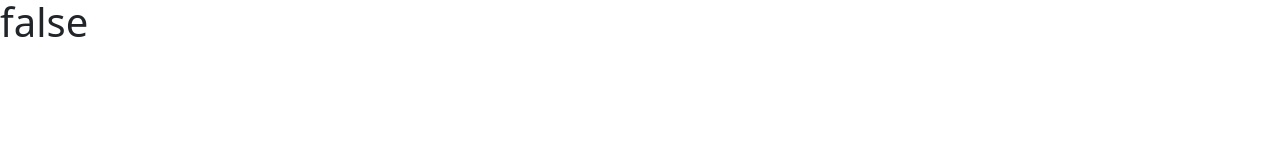
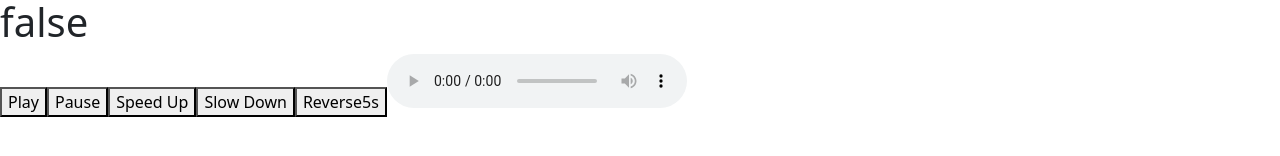
Before and after one commit to Clevis-254/game, a React (Vite) app: page /play in a window 1280 px wide. Shown: the part 150-306 px from the top of the page. Built offline with nearby package versions, Linux system fonts and the light colour scheme; no server answers.

Commit message:
the game can now send things to the console. Actually fixed the bug with inputs not appearing till the next one. Implemented audio controls to play just the intro sound file. Pause/play, speedup/down, rewind x seconds. Temp buttons for testing too

```diff
--- /dev/null
+++ b/src/Audio/Narration/transcripts.jsx
@@ -0,0 +1,6 @@
+let transcripts = {
+    "intro" : "In toxic ronan...",
+    "example2" : "example 2 text"
+}
+
+export default transcripts
--- a/src/Console/Console.jsx
+++ b/src/Console/Console.jsx
@@ -1,11 +1,21 @@
-import {useState, useRef} from 'react'
+import {useState, useRef, useEffect, forwardRef, useImperativeHandle} from 'react'
 
 // NOTE : No game logic should be in this module.
 // Accessibility logic is fine (e.g rewind to last dialogue)
+// DESIGN NOTE : We fetch the entire console history every time we reload because this is a small game with few
+// users. If we were to scale up then it would be worth doing.
 
 // TODO : Make all API calls include the users ID when users are implemented
-export function Console({setGameStarted}) {
+export const Console = forwardRef(function Console({setGameStarted}, ref) {
 
+    // This allows us to externally add messages to the console.
+    useImperativeHandle(ref,() => {
+        return {
+        callPostToConsole: (message, speaker) => {
+            post_new_input(message,speaker)
+        }
+        }
+    })
     // TODO : If we are expected to actually deploy this then pull this from a file /
     //  dynamically find the base url
     // This base url for some reason is needed sometimes under contexts that
@@ -22,6 +32,7 @@ export function Console({setGameStarted}) {
     // State Var holding all client side console text
     const [consoleText, setConsoleText] = useState([])
 
+    // TODO : Potentially replace with useEffect (might not matter since its only changed once)
     // Used to check if the history has been loaded yet upon first visit
     const [historyLoaded, setHistoryLoaded] = useState(false)
 
@@ -45,26 +56,22 @@ export function Console({setGameStarted}) {
             clear_console_history()
         } else if (console_input_text === "start game"){
             printUserInput()
-            const consoleResponse = "Console : Starting game now..."
-            setConsoleText([...consoleText, consoleResponse])
+            const consoleResponse = "Starting game now..."
+            setConsoleText([...consoleText, `Console : ${consoleResponse}`])
             setGameStarted(true)
-            post_new_input(consoleResponse)
-
-
-
-            // TODO : VV Continually update this as new commands arise VV
+            post_new_input(consoleResponse, "Console")
         } else if (console_input_text === "help"){
             printUserInput()
-            const outputList = ["Console : Here is a list of all current commands",
+            const outputList = ["Here is a list of all current commands",
                 "- 'start game' : Starts the game from the last saved point",
                 "- 'clear' : Clear the console history (does not affect the game)"]
             for (let i in outputList){
-                setConsoleText([...consoleText, outputList[i]])
-                post_new_input(outputList[i])
+                setConsoleText([...consoleText, `Console : ${outputList[i]}`])
+                post_new_input(outputList[i], "Console")
             }
-            fetchConsoleHistory()
-
         }
+        // Doesn't match any commands
+        // TODO : At this point path choosing should be implemented
         else {
             printUserInput()
         }
@@ -72,15 +79,14 @@ export function Console({setGameStarted}) {
         // Print the user input to console
         function printUserInput(){
             setConsoleText([...consoleText, ("User : " + console_input_text)])
-            post_new_input(console_input_text)
-            fetchConsoleHistory()
+            post_new_input(console_input_text, "User")
         }
     }
 
     // TODO : GET CONSOLE RESPONSE FROM THIS WHEN THE GAME ACTUALLY IS MADE
     //  (as in if we pick left then the response is what is left)
     // POST to db the new message
-    function post_new_input(message) {
+    function post_new_input(message, speaker) {
         fetch('/post_console_history', {
             method: "POST",
             headers: {
@@ -89,9 +95,10 @@ export function Console({setGameStarted}) {
             body: JSON.stringify({
                 MessageID: consoleText.length,
                 Message: message,
-                Speaker: "User"
+                Speaker: speaker
             })
         });
+        fetchConsoleHistory()
      }
 
     // POST to clear console history in the db
@@ -140,6 +147,4 @@ export function Console({setGameStarted}) {
             </div>
         </>
     )
-}
-
-export default Console;
+})
--- a/src/Game/GameLogic.jsx
+++ b/src/Game/GameLogic.jsx
@@ -1,19 +1,63 @@
-import {useState, useRef} from 'react'
+import {useState, useRef, useEffect} from 'react'
+import transcripts from "../Audio/Narration/transcripts.jsx";
 
-export function GameLogic({gameStarted, setGameStarted}) {
+export function GameLogic({gameStarted, setGameStarted, postTextToConsole}) {
 
-    console.log("GameLogic ran")
+    const [audioSpeed, setAudioSpeed] = useState(1)
+    const audioRef = useRef(null)
+    const audioPlay = () => {
+        if (audioRef.current) {
+            audioRef.current.play();
+        }
+    }
+    const audioPause = () => {
+        if (audioRef.current) {
+            audioRef.current.pause();
+        }
+    }
+    const audioSpeedUp = () => {
+        if (audioRef.current && audioRef.current.playbackRate < 3) {
+            audioRef.current.playbackRate += 0.5;
+        }
+    }
+    const audioSlowDown = () => {
+        if (audioRef.current) {
+            audioRef.current.playbackRate = Math.max(0.5, audioRef.current.playbackRate - 0.5);
+        }
 
-    // new Audio("./src/Audio/Game Sounds/hit.mp3").play().then(r => console.log("audio played"))
+    }
+    const audioRewind = (seconds) => {
+        if (audioRef.current) {
+            audioRef.current.currentTime = Math.max(0, audioRef.current.currentTime - seconds);
+        }
+    }
 
-    if (gameStarted === true){
-        new Audio("./src/Audio/Game Sounds/hit.mp3").play().then(r => console.log("audio played"))
+    const audioSourceURL = "./src/Audio/Narration/Intro.mp3"
+
+    // When gameStarted is updated (from running "start game" in the console) this is run
+    useEffect(() => {
+        if(gameStarted === true){
+            postTextToConsole("hello", "Joe")
+            // startGame()
+            // setGameConsoleText("AHHHH WE GOT IT FROM useeffect")
+        }}, [gameStarted])
+
+    function startGame(){
+        // console.log("stargame RAN")
+        // setGameConsoleText("Console : AHHHH WE GOT IT FROM startgame")
     }
+
     return(
-    <>
-        <h1>{gameStarted.toString()}</h1>
-    </>
+        <>
+            <h1>{gameStarted.toString()}</h1>
+            <button onClick={audioPlay}>Play</button>
+            <button onClick={audioPause}>Pause</button>
+            <button onClick={audioSpeedUp}>Speed Up</button>
+            <button onClick={audioSlowDown}>Slow Down</button>
+            <button onClick={() => audioRewind(5)}>Reverse5s</button>
+            <audio ref={audioRef} src={audioSourceURL} controls/>
+        </>
     )
 }
 
- export default GameLogic
+export default GameLogic
--- a/src/Play.jsx
+++ b/src/Play.jsx
@@ -1,21 +1,28 @@
 import { Console } from "./Console/Console.jsx"
 import Banner from "./Banner.jsx";
 import GameLogic from "./Game/GameLogic.jsx";
-import { useState }from "react"
+import {forwardRef, useRef, useState} from "react"
 
 export function Play(){
 
     const [gameStarted, setGameStarted] = useState(false)
 
-    console.log(`gameStarted : ${gameStarted}`)
-    // tells me in console that its a string
-    console.log(`gameStarted type : ${typeof gameStarted}`)
+    const consoleRef = useRef()
+
+    function postGameLogicToConsole (message, speaker) {
+        if (consoleRef.current){
+            // IDE error as current is defined at runtime, so it does run as intended.
+            consoleRef.current.callPostToConsole(message, speaker)
+        }
+    }
+
     return (
         <>
         <h1>Play</h1>
             <Banner />
-            <Console setGameStarted={setGameStarted} />
-            <GameLogic gameStarted={gameStarted} setGameStarted={setGameStarted}/>
+            <Console ref={consoleRef} setGameStarted={setGameStarted} />
+            <GameLogic gameStarted={gameStarted} setGameStarted={setGameStarted}
+                       postTextToConsole={postGameLogicToConsole}/>
         </>
     )
 }
```
